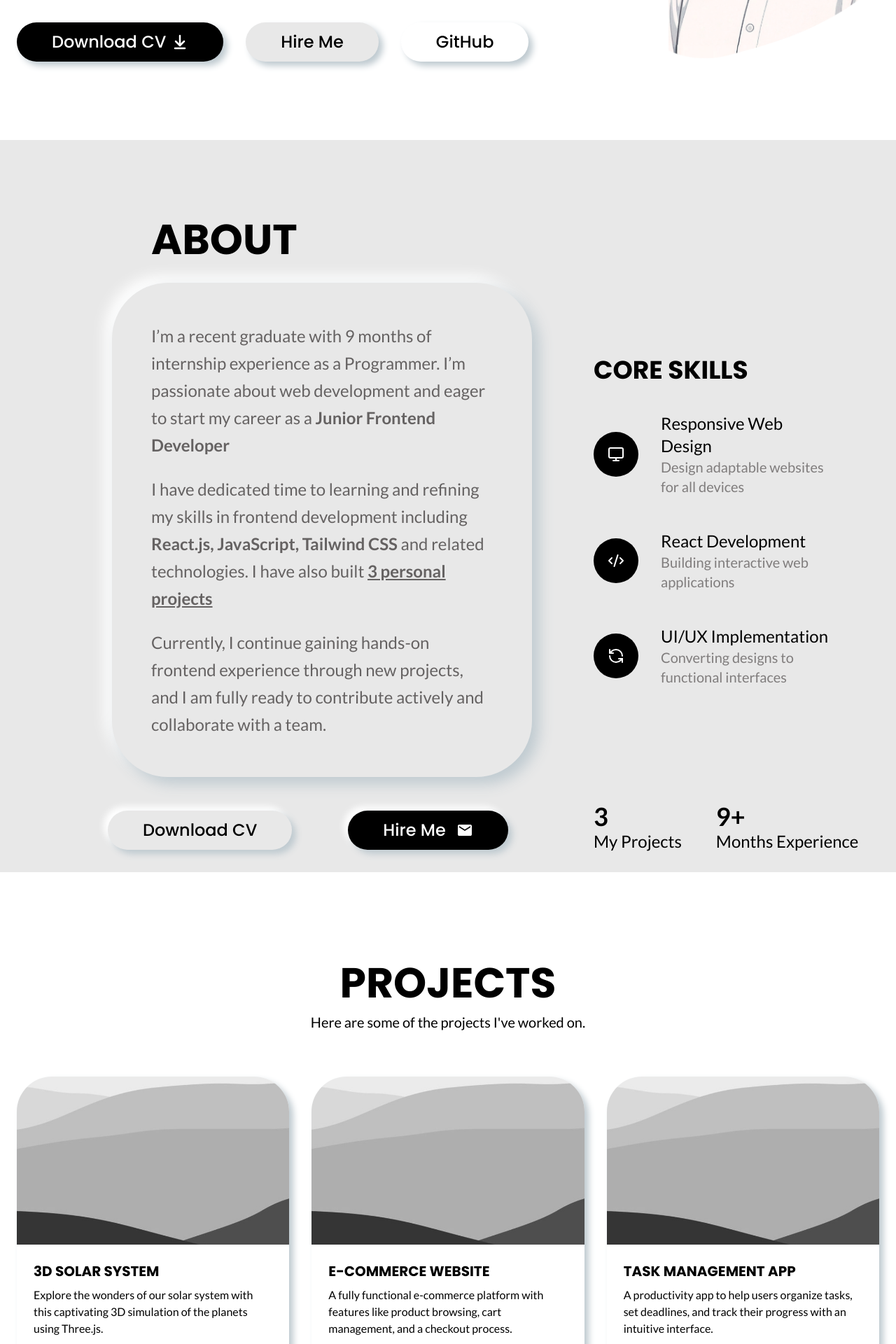
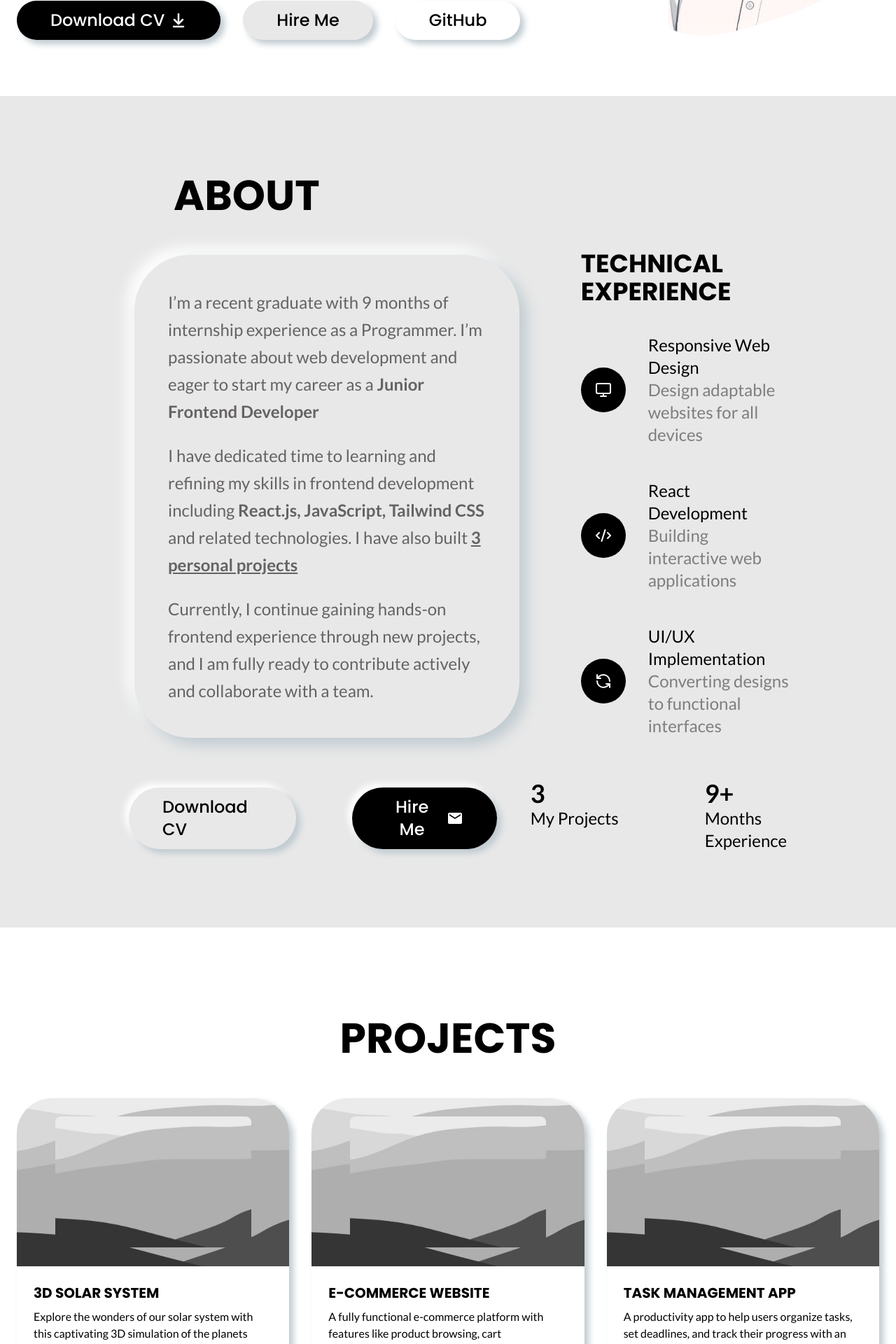
Before and after one commit to iamphurichaya/portfolio-web-v2, a React (Vite) app: page / in a window 1280 px wide. Shown: the part 600-2520 px from the top of the page at 70% size. Built offline with nearby package versions, Linux system fonts and the light colour scheme.

Commit message:
complete portfolio UI

```diff
--- a/src/component/About.jsx
+++ b/src/component/About.jsx
@@ -3,7 +3,12 @@
 import { Monitor, CodeXml, RefreshCcw, Mail } from "lucide-react";
 
 const MailIcon = () => (
-  <svg width="24" height="24" viewBox="0 0 24 24" className="text-white">
+  <svg
+    width="24"
+    height="24"
+    viewBox="0 0 24 24"
+    className="text-white w-4 h-4 lg:w-6 lg:h-6"
+  >
     <path
       fill="currentColor"
       d="M4 20q-.825 0-1.412-.587T2 18V6q0-.825.588-1.412T4 4h16q.825 0 1.413.588T22 6v12q0 .825-.587 1.413T20 20zm8-7l8-5V6l-8 5l-8-5v2z"
@@ -43,30 +48,28 @@
 
 function About() {
   return (
-    <section
-      id="about"
-      className="bg-muted-background min-h-screen sm:px-6 pt-16 sm:pt-20"
-    >
+    <section id="about" className="bg-muted-background p-8 lg:py-18 xl:p-20">
       <div className="max-w-[100rem] mx-auto">
-        <h2 className="font-poppins font-bold text-3xl sm:text-4xl lg:text-6xl p-8 px-48">
+        <h2 className="flex items-center justify-center md:items-start md:justify-start font-poppins font-bold text-3xl sm:text-4xl lg:text-5xl xl:text-6xl py-4 xl:py-8 md:px-8 xl:px-42">
           ABOUT
         </h2>
 
-        <div className="grid grid-cols-[2fr_1.5fr] gap-4 items-center justify-center ml-24">
-          <div className="card font-lato text-muted-primary text-2xl p-14 ml-10 leading-relaxed">
-            <p className="mb-6">
-              I’m a recent graduate with 9 months of internship experience as a
-              Programmer. I’m passionate about web development and eager to
+        <div className="">
+          <div className="grid md:grid-cols-[2fr_1.5fr] gap-4 items-center justify-center xl:ml-18">
+            <div className="card font-lato text-muted-primary text-sm lg:text-xl xl:text-2xl pt-4 py-4 p-8 lg:p-10 xl:p-12 xl:ml-10 leading-relaxed">
+              <p className="mb-4 lg:mb-6">
+                I’m a recent graduate with 9 months of internship experience as
+                a Programmer. I’m passionate about web development and eager to
                 start my career as a{" "}
-              <span className="font-bold text-2xl">
+                <span className="font-bold text-base lg:text-xl xl:text-2xl">
                   Junior Frontend Developer
                 </span>
               </p>
 
-            <p className="mb-6">
+              <p className="mb-4 lg:mb-6">
                 I have dedicated time to learning and refining my skills in
                 frontend development including{" "}
-              <span className="font-bold text-2xl">
+                <span className="font-bold text-base lg:text-xl xl:text-2xl">
                   React.js, JavaScript, Tailwind CSS{" "}
                 </span>
                 and related technologies. I have also built{" "}
@@ -79,33 +82,35 @@
               </p>
 
               <p>
-              Currently, I continue gaining hands-on frontend experience through
-              new projects, and I am fully ready to contribute actively and
-              collaborate with a team.
+                Currently, I continue gaining hands-on frontend experience
+                through new projects, and I am fully ready to contribute
+                actively and collaborate with a team.
               </p>
             </div>
 
+            <div className="w-full grid justify-center">
+              <h1 className="font-poppins font-bold text-lg lg:text-2xl xl:text-4xl pt-4 lg:mb-4 lg:pl-18 lg:pt-4">
+                TECHNICAL EXPERIENCE
+              </h1>
               <div className="">
-            <h1 className="font-poppins font-bold text-4xl mb-4 px-18">
-              Core Skills
-            </h1>
-
                 {coreSkills.map((item, index) => {
                   const CoreSkills = item.icon;
 
                   return (
                     <div
                       key={index}
-                  className="flex font-lato gap-8 px-18 py-6 items-center"
+                      className="flex font-lato gap-4 lg:gap-6 xl:gap-8 lg:px-10 xl:px-18 py-4 xl:py-6 items-center"
                     >
-                  <div className="flex-shrink-0 flex items-center justify-center bg-primary rounded-full h-16 w-16 text-white">
-                    <CoreSkills className="h-6 w-6" />
+                      <div className="flex-shrink-0 flex items-center justify-center bg-primary rounded-full h-10 w-10 lg:h-12 lg:w-12 xl:h-16 xl:w-16 text-white">
+                        <CoreSkills className="h-4 w-4 lg:h-6 lg:w-6" />
                       </div>
 
                       <div className="">
-                    <p className=" text-primary text-2xl">{item.label}</p>
+                        <p className="text-primary text-base lg:text-xl xl:text-2xl">
+                          {item.label}
+                        </p>
 
-                    <p className=" text-muted-primary/80 text-xl">
+                        <p className="text-muted-primary/80 text-sm lg:text-xl xl:text-2xl">
                           {item.value}
                         </p>
                       </div>
@@ -113,15 +118,21 @@
                   );
                 })}
               </div>
+            </div>
 
-          <div className="font-poppins p-8 flex space-x-20 items-center justify-center text-2xl">
-            <button variant="outline" className="button-custom button-muted">
-              Download CV
-            </button>
+            <div className="hidden md:flex order-2 md:order-1 font-poppins xl:p-8 space-x-4 md:space-x-8 xl:space-x-20 items-center justify-center text-sm md:text-base xl:text-2xl">
+              <a
+                href="/Phurichaya_Isariyadol.pdf"
+                download
+                variant="outline"
+                className="button-custom button-muted py-3 px-8 lg:px-12"
+              >
+                <span>Download CV</span>
+              </a>
               <button
                 variant="outline"
                 onClick={scrollToContact}
-              className="button-custom button-primary flex items-center gap-[0.95rem]"
+                className="button-custom button-primary flex items-center gap-2 lg:gap-3 py-3 px-8 lg:px-12"
               >
                 <span>Hire Me</span>
                 <div className="text-primary-foreground">
@@ -129,15 +140,21 @@
                 </div>
               </button>
             </div>
-
-          <div className="font-lato grid grid-cols-[1.5fr_2fr] ml-18">
+            <div className="order-1 w-full grid justify-center">
+              <div className="order-1 xl:order-2 font-lato grid grid-cols-[1.5fr_2fr] gap-x-16 xl:gap-x-26">
                 {expInfo.map((item, index) => (
                   <div key={item.label} className="">
-                <p className="font-bold text-4xl">{item.value}</p>
+                    <p className="font-bold text-xl lg:text-2xl xl:text-4xl">
+                      {item.value}
+                    </p>
 
-                <p className="text-2xl mb-2">{item.label}</p>
+                    <p className="text-base lg:text-xl xl:text-2xl mb-2">
+                      {item.label}
+                    </p>
                   </div>
                 ))}
+              </div>
+            </div>
           </div>
         </div>
       </div>
--- a/src/component/Home.jsx
+++ b/src/component/Home.jsx
@@ -1,6 +1,7 @@
 import React from "react";
 import { ArrowDownToLine } from "lucide-react";
 import { motion } from "motion/react";
+
 
 const scrollToContact = () => {
   const element = document.querySelector("#contact");
@@ -13,25 +14,25 @@
   return (
     <section
       id="home"
-      className="font-poppins min-h-screen flex flex-col lg:flex-row px-4 sm:px-6 py-16 items-center justify-center gap-y-12 lg:gap-x-20 pt-20 lg:pt-30"
+      className="font-poppins flex flex-col lg:flex-row items-center justify-center px-4 sm:px-6 py-16 gap-y-12 lg:gap-x-20 pt-20 lg:pt-30"
     >
       <div className="order-2 lg:order-1 flex flex-col items-center justify-center lg:items-start lg:justify-start">
         {/* Name */}
         <div className="font-bold text-primary flex flex-col items-center justify-center lg:items-start lg:justify-start">
-          <h3 className="mb-2 text-4xl sm:text-6xl md:text-7xl lg:text-[80px] xl:text-[106px] font-bold">
-            <span class="wave">👋🏻</span> HELLO, I AM
+          <h3 className="mb-2 text-4xl sm:text-5xl lg:text-[80px] xl:text-[106px] font-bold">
+            <span className="wave">👋🏻</span> HELLO, I AM
           </h3>
-          <h4 className="text-5xl sm:text-7xl md:text-[94px] xl:text-9xl font-bold">
+          <h4 className="text-5xl sm:text-6xl lg:text-[98px] xl:text-9xl font-bold">
             PHURICHAYA
           </h4>
         </div>
 
         {/* Occupation + City */}
         <div className="py-2 text-primary flex flex-col items-center justify-center lg:items-start lg:justify-start">
-          <p className="text-2xl sm:text-4xl md:text-5xl lg:text-[50px] xl:text-[66px] leading-tight text-[#454545]">
+          <p className="text-2xl sm:text-3xl lg:text-[50px] xl:text-[66px] leading-tight text-[#454545]">
             Front End Developer
           </p>
-          <p className="text-lg sm:text-[26px] md:text-4xl xl:text-5xl leading-tight text-[#5d5d5d]">
+          <p className="text-lg sm:text-2xl lg:text-4xl xl:text-5xl leading-tight text-[#5d5d5d]">
             based in Bangkok, Thailand
           </p>
         </div>
@@ -39,25 +40,25 @@
         {/* Status */}
         <div className="flex items-center justify-center lg:justify-start py-4 w-full">
           <div className="lg:hidden flex-grow h-[1.5px] bg-soft-primary mr-3 sm:block" />
-          <div class="w-3 h-3 bg-green-500 rounded-full animate-pulse" />
-          <span className="text-base md:text-lg lg:text-xl xl:text-2xl font-bold text-muted-primary px-3">
+          <div className="w-3 h-3 bg-green-500 rounded-full animate-pulse" />
+          <span className="text-base lg:text-lg xl:text-2xl font-bold text-muted-primary px-3">
             Open full-time
           </span>
-          <div class=" flex-grow lg:flex-none lg:w-[70%] xl:w-[60%] h-[1.5px] bg-soft-primary" />
+          <div className=" flex-grow lg:flex-none lg:w-[70%] xl:w-[60%] h-[1.5px] bg-soft-primary" />
         </div>
-
-
 
         {/* Button */}
         <div className="py-4 flex flex-wrap gap-4 xl:space-x-4 justify-center lg:justify-start">
-          <button className="button-custom button-primary flex items-center gap-2 px-5 py-2 text-base sm:px-6 sm:py-3 sm:text-lg md:px-7 md:text-lg xl:text-2xl">
+          <a
+          href="/Phurichaya_Isariyadol.pdf" download
+          className="button-custom button-primary flex items-center gap-2 py-3 px-12 text-base xl:text-2xl">
             <span>Download CV</span>
             <ArrowDownToLine size={24} color="#ffffff" strokeWidth={2.5} />
-          </button>
+          </a>
 
           <button
             onClick={scrollToContact}
-            className="button-custom button-muted px-5 py-2 text-base sm:px-6 sm:py-3 sm:text-lg md:px-7 md:text-lg xl:text-2xl"
+            className="button-custom button-muted py-3 px-12 text-base xl:text-2xl"
           >
             <span>Hire Me</span>
           </button>
@@ -66,7 +67,7 @@
             onClick={() =>
               window.open("https://github.com/iamphurichaya", "_blank")
             }
-            className="button-custom button-soft px-5 py-2 text-base sm:px-6 sm:py-3 sm:text-lg md:px-7 md:text-lg xl:text-2xl"
+            className="button-custom button-soft py-3 px-12 text-base xl:text-2xl"
           >
             <span>GitHub</span>
           </button>
--- a/src/component/Navbar.jsx
+++ b/src/component/Navbar.jsx
@@ -23,7 +23,7 @@
   const activeSection = useActiveSection();
 
   return (
-    <nav className="fixed top-4 left-8 right-8 z-50 rounded-2xl bg-background/50 backdrop-blur-md">
+    <nav className="hidden md:block md:fixed top-4 left-8 right-8 z-50 rounded-2xl bg-background/50 backdrop-blur-md">
       <div className="max-w-7xl mx-auto flex items-center justify-between py-2">
         {/* LOGO */}
         <img src="./ren_logo.png" className="h-5 w-auto" />
--- a/src/component/Projects.jsx
+++ b/src/component/Projects.jsx
@@ -4,7 +4,8 @@
 const projectsData = [
   {
     title: "3D Solar System",
-    description: "Explore the wonders of our solar system with this captivating 3D simulation of the planets using Three.js.",
+    description:
+      "Explore the wonders of our solar system with this captivating 3D simulation of the planets using Three.js.",
     skills: ["React", "Three.js", "JavaScript", "Tailwind CSS"],
     imageUrl: "/black-screen.jpg",
     liveUrl: "#",
@@ -12,7 +13,8 @@
   },
   {
     title: "E-commerce Website",
-    description: "A fully functional e-commerce platform with features like product browsing, cart management, and a checkout process.",
+    description:
+      "A fully functional e-commerce platform with features like product browsing, cart management, and a checkout process.",
     skills: ["Next.js", "Stripe", "PostgreSQL", "Prisma"],
     imageUrl: "/black-screen.jpg",
     liveUrl: "#",
@@ -20,7 +22,8 @@
   },
   {
     title: "Task Management App",
-    description: "A productivity app to help users organize tasks, set deadlines, and track their progress with an intuitive interface.",
+    description:
+      "A productivity app to help users organize tasks, set deadlines, and track their progress with an intuitive interface.",
     skills: ["React", "Firebase", "Framer Motion", "TypeScript"],
     imageUrl: "/black-screen.jpg",
     liveUrl: "#",
@@ -28,53 +31,62 @@
   },
 ];
 
-
 function Projects() {
   return (
     <section
       id="projects"
-      className="bg-background min-h-screen items-center justify-center px-4 py-16 sm:px-6 sm:py-24"
+      className="bg-background items-center justify-center px-4 py-8 sm:px-6 md:py-12 lg:py-16 xl:py-32"
     >
-      <div className="text-center mb-16">
-        <h2 className="text-4xl md:text-6xl pt-8 font-bold text-primary mb-3 font-poppins">
+      <div className="text-center mb-8 md:mb-12 xl:mb-14">
+        <h2 className="text-3xl sm:text-4xl lg:text-5xl xl:text-6xl font-bold text-primary font-poppins">
           Projects
         </h2>
-        <p className="text-xl text-muted-foreground font-lato max-w-2xl mx-auto">
-          Here are some of the projects I've worked on.
-        </p>
+
       </div>
 
       {/* Project Cards Container */}
-      <div className="max-w-7xl mx-auto grid grid-cols-1 md:grid-cols-2 lg:grid-cols-3 gap-8">
+      <div className="font-lato max-w-80 sm:max-w-96 md:max-w-3xl lg:max-w-4xl xl:max-w-7xl mx-auto grid grid-cols-1 md:grid-cols-2 xl:grid-cols-3 gap-8">
         {projectsData.map((project, index) => (
           <div
             key={index}
-            className="card-projects overflow-hidden flex flex-col transition-transform duration-300 hover:scale-105"
+            className="card-projects overflow-hidden flex flex-col group"
           >
             {/* Image */}
-            <img
-              src={project.imageUrl}
-              alt={project.title}
-              className="w-full h-60 object-cover"
-            />
+            <div className="relative">
+              <img
+                src="black-screen.jpg"
+                alt={project.title}
+                className="w-full h-60 object-cover"
+              />
 
+              <div className="absolute inset-0 flex items-center justify-center">
+                <img
+                  src={project.imageUrl}
+                  alt={project.title}
+                  quality={95}
+                  width={280}
+                  height={60}
+                  className="rounded-lg transition-transform duration-1000 group-hover:scale-110"
+                />
+              </div>
+            </div>
             <div className="p-6 flex flex-col flex-grow">
               {/* Title & Description */}
-              <h3 className="text-xl font-bold font-poppins text-primary mb-2">
+              <h3 className="text-lg lg:text-xl font-bold font-poppins text-primary mb-2">
                 {project.title}
               </h3>
-              <p className="text-muted-foreground font-lato mb-4 flex-grow">
+              <p className="text-muted-foreground font-lato mb-4 flex-grow text-sm lg:text-base">
                 {project.description}
               </p>
 
               {/* Skills */}
               <div className="mb-6">
-                <h4 className="font-bold text-sm mb-2">Skills:</h4>
+                <h4 className="font-bold text-sm mb-2">Skills</h4>
                 <div className="flex flex-wrap gap-2">
                   {project.skills.map((skill, skillIndex) => (
                     <span
                       key={skillIndex}
-                      className="bg-secondary text-secondary-foreground text-xs font-semibold px-3 py-1 rounded-full"
+                      className="bg-muted-background/60 text-primary text-xs px-3 py-1 rounded-full"
                     >
                       {skill}
                     </span>
@@ -83,14 +95,13 @@
               </div>
 
               {/* Buttons */}
-              <div className="mt-auto pt-4 border-t border-border flex items-center justify-between gap-4">
+              <div className="mt-auto pt-4 border-t border-border flex items-center justify-center gap-3 lg:gap-4">
                 <a
                   href={project.liveUrl}
                   target="_blank"
                   rel="noopener noreferrer"
-                  className="button-custom button-primary inline-flex items-center gap-2 h-10"
+                  className="button-custom button-primary py-3 px-8 sm:px-6 md:px-8 lg:px-12 inline-flex items-center justify-center gap-2 h-10 text-sm md:text-base font-poppins"
                 >
-
                   Live Demo
                   <ExternalLink size={18} />
                 </a>
@@ -98,9 +109,8 @@
                   href={project.codeUrl}
                   target="_blank"
                   rel="noopener noreferrer"
-                  className="button-custom button-p inline-flex items-center gap-2 h-10"
+                  className="button-custom py-3 px-6 sm:px-8 lg:px-10 inline-flex items-center justify-center h-10 text-sm md:text-base font-poppins"
                 >
-
                   Github
                 </a>
               </div>
--- a/src/styles/globals.css
+++ b/src/styles/globals.css
@@ -77,17 +77,29 @@
 
 /* Card */
 .card {
- width: auto;
- height: auto;
- border-radius: 80px;
- background: var(--muted-background);
- box-shadow: 10px 10px 20px #bfcad0,
-               -10px -10px 20px #ffffff;
+  @apply bg-muted-background;
 }
+
+/* lg ขึ้นไป */
+@media (min-width: 0px) {
+  .card {
+    @apply rounded-[50px] bg-muted-background;
+    box-shadow: 5px 5px 10px #bfcad0,
+                -5px -5px 10px #ffffff;
+  }
+}
+
+@media (min-width: 1024px) {
+  .card {
+    @apply rounded-[80px] bg-muted-background;
+    box-shadow: 10px 10px 20px #bfcad0,
+                -10px -10px 20px #ffffff;
+  }
+}
+
 
 .card-skills {
   position: relative;
-  padding: 12px 50px;
   background-color: var(--muted-background);
   border: none;
   border-radius: 50px;
@@ -109,76 +121,51 @@
 
 /* Button */
 .button-custom {
-  position: relative;
-  padding: 12px 50px;
-  font-weight: 500;
-  color: #000;
-  background-color: #fff;
-  border: none;
-  border-radius: 50px;
-  overflow: hidden;
-  z-index: 1;
-  transition: all 0.3s ease-in-out;
-  box-shadow: 6px 6px 10px #bfcad0,
-               -6px -6px 10px #ffffff;
-  cursor: pointer;
+  @apply relative font-medium text-black bg-white rounded-[50px] overflow-hidden z-[1]
+         transition-all duration-300 ease-in-out cursor-pointer;
+  box-shadow: 6px 6px 10px #bfcad0, -6px -6px 10px #ffffff;
 }
 
-.button-p {
-  padding: 12px 44px;
-}
-
+/* hover + active */
 .button-custom:hover {
-  transform: scale(1.05);
-  box-shadow: 8px 8px 20px #bfcad0,
-               -8px -8px 20px #ffffff;
+  @apply scale-105;
+  box-shadow: 8px 8px 20px #bfcad0, -8px -8px 20px #ffffff;
 }
 
 .button-custom:active {
-  transform: scale(0.9);
+  @apply scale-90;
 }
 
+/* pseudo element */
 .button-custom::before {
   content: "";
-  position: absolute;
-  top: 0;
-  right: -100%;
-  width: 100%;
-  height: 100%;
-  transition: all 0.85s ease-in-out;
+  @apply absolute top-0 right-[-100%] w-full h-full rounded-[50px] transition-all duration-1000 ease-in-out;
   z-index: -1;
-  border-radius: 50px;
 }
 
 .button-custom:hover::before {
   right: 100%;
 }
 
-/* Button Primary Color */
+/* variations */
 .button-primary {
-  color: var(--primary-foreground);
-  background-color: var(--primary);
+  @apply text-primary-foreground bg-primary;
 }
-
 .button-primary::before {
   background: linear-gradient(to right, #2f2f2f, #505050);
 }
 
-/* Button Muted Color */
 .button-muted {
-  color: var(--primary);
-  background-color: var(--muted-background);
+  @apply text-primary bg-muted-background;
+}
+.button-muted:hover {
+  background-color: rgba(0, 0, 0, 0.15);
 }
 
-.button-muted:hover {
-  background-color: rgba(0,0,0,0.15);
+.button-soft {
+  @apply text-primary bg-background;
 }
 
-/* Button Soft Color */
-.button-soft {
-  color: var(--primary);
-  background-color: var(--background);
-}
 
 /* Waving Hand 👋 */
 .wave {
```
Also changed, not shown: src/App.jsx (+20 -19 lines), src/component/Contact.jsx (+18 -18 lines), src/component/Education.jsx (+10 -10 lines), src/component/Skills.jsx (+80 -38 lines), public/me.jpg (added), 1 other file (tests, documents, lock files or other folders). Lines whose indentation alone changed are shown as unchanged.
